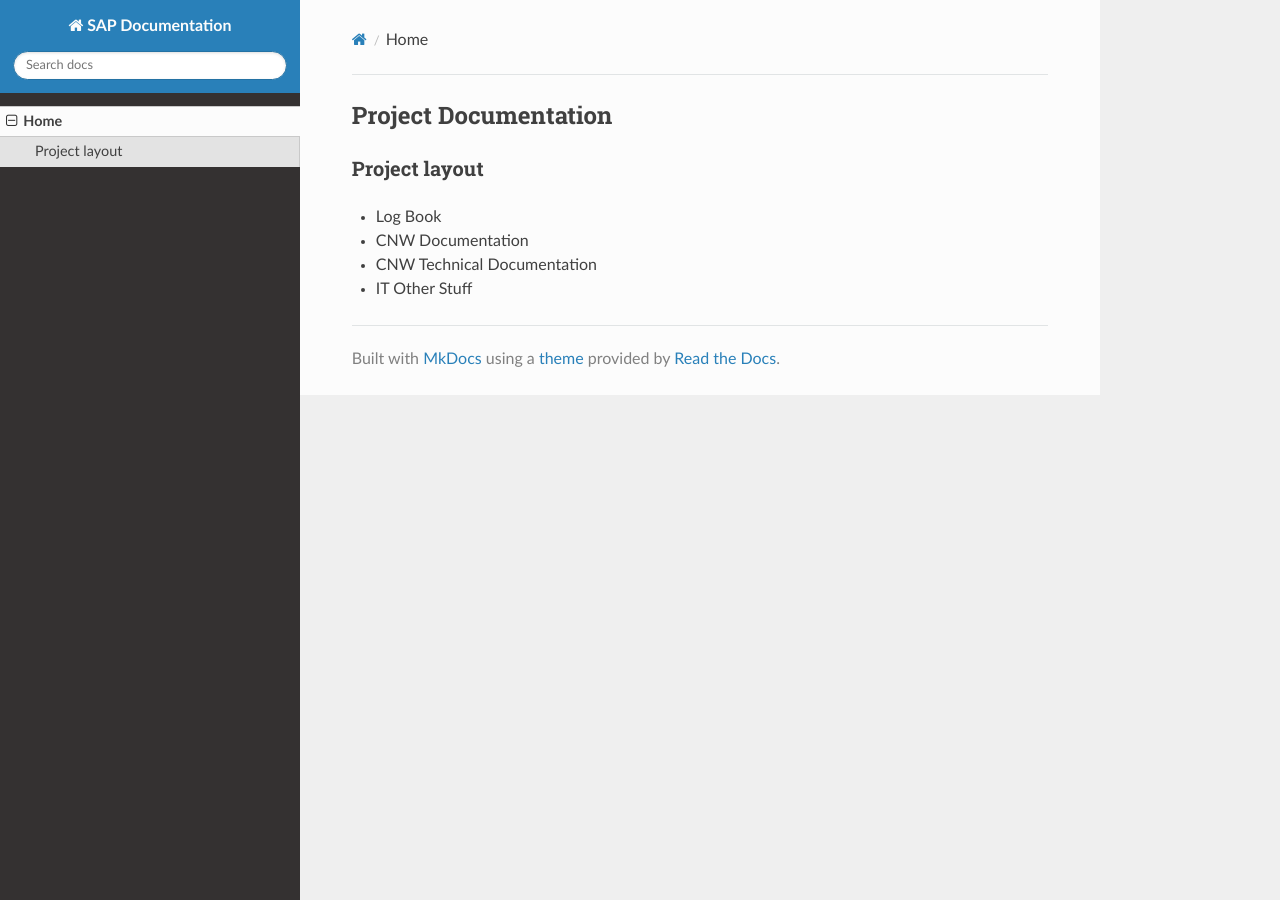
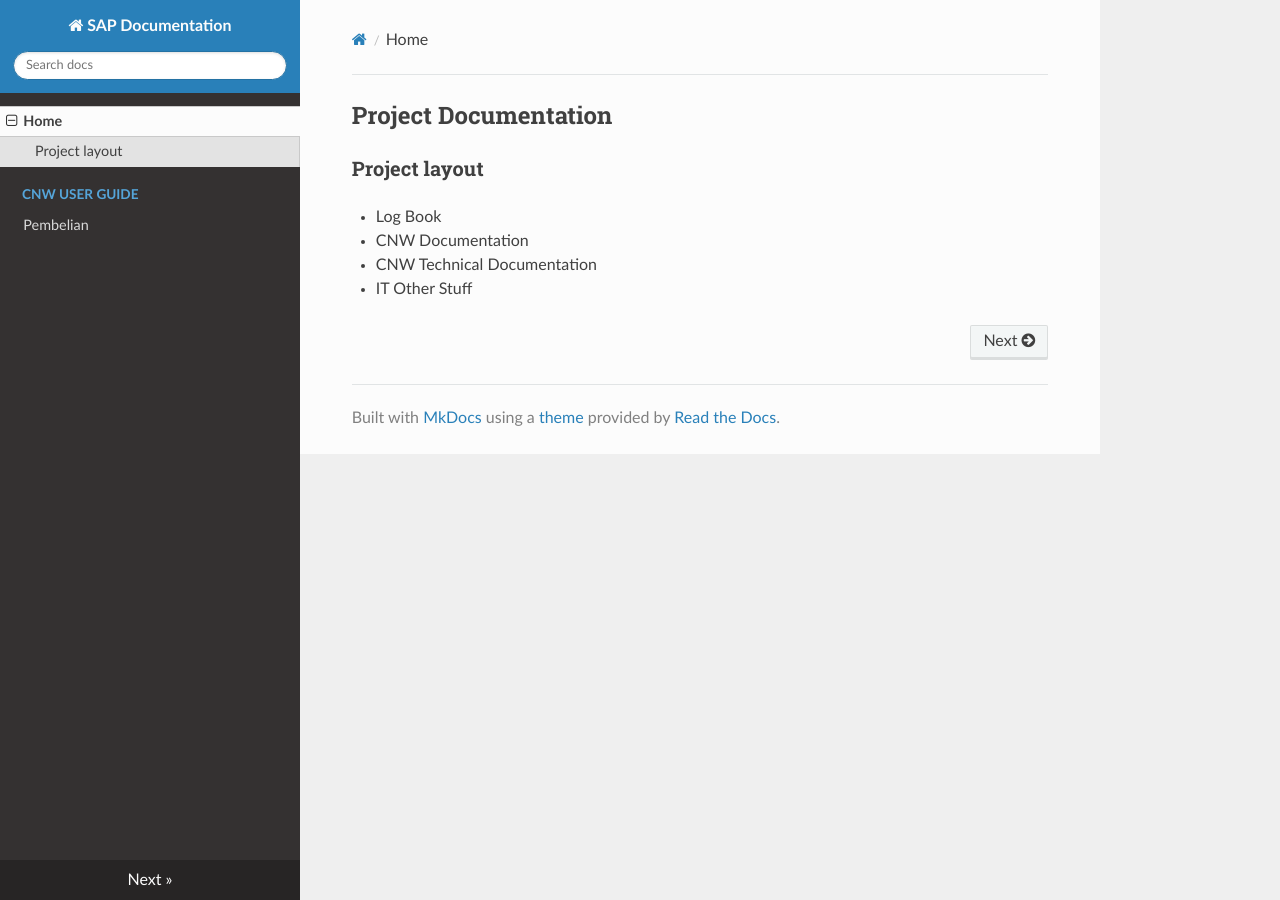
Before and after one commit to andyut/cnw_project, an MkDocs documentation site: the page built from docs/index.md, in a window 1280 px wide. Built offline with MkDocs 1.6.1, drawn with Linux system fonts in a browser that asks for light colours; nearby versions of some CDN libraries.

Commit message:
update pembelian

```diff
--- a/mkdocs.yml
+++ b/mkdocs.yml
@@ -2,6 +2,8 @@ site_name: SAP Documentation
 site_url: http://www.indoguna.co.id
 nav :
   - Home : index.md
+  - CNW User Guide :
+    - Pembelian : sop_apnon.md
 theme: readthedocs
 plugins:
     - search
```
